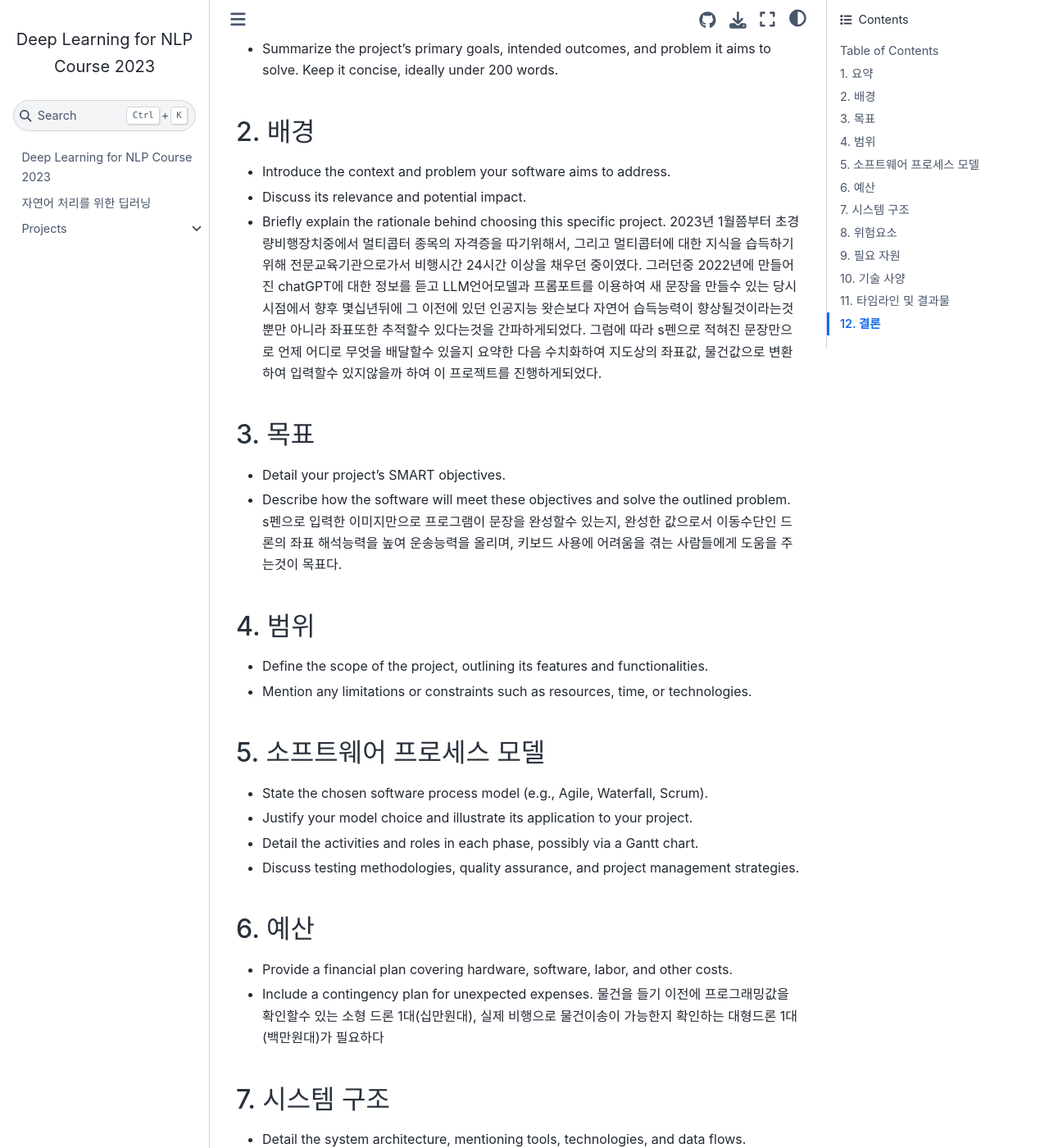
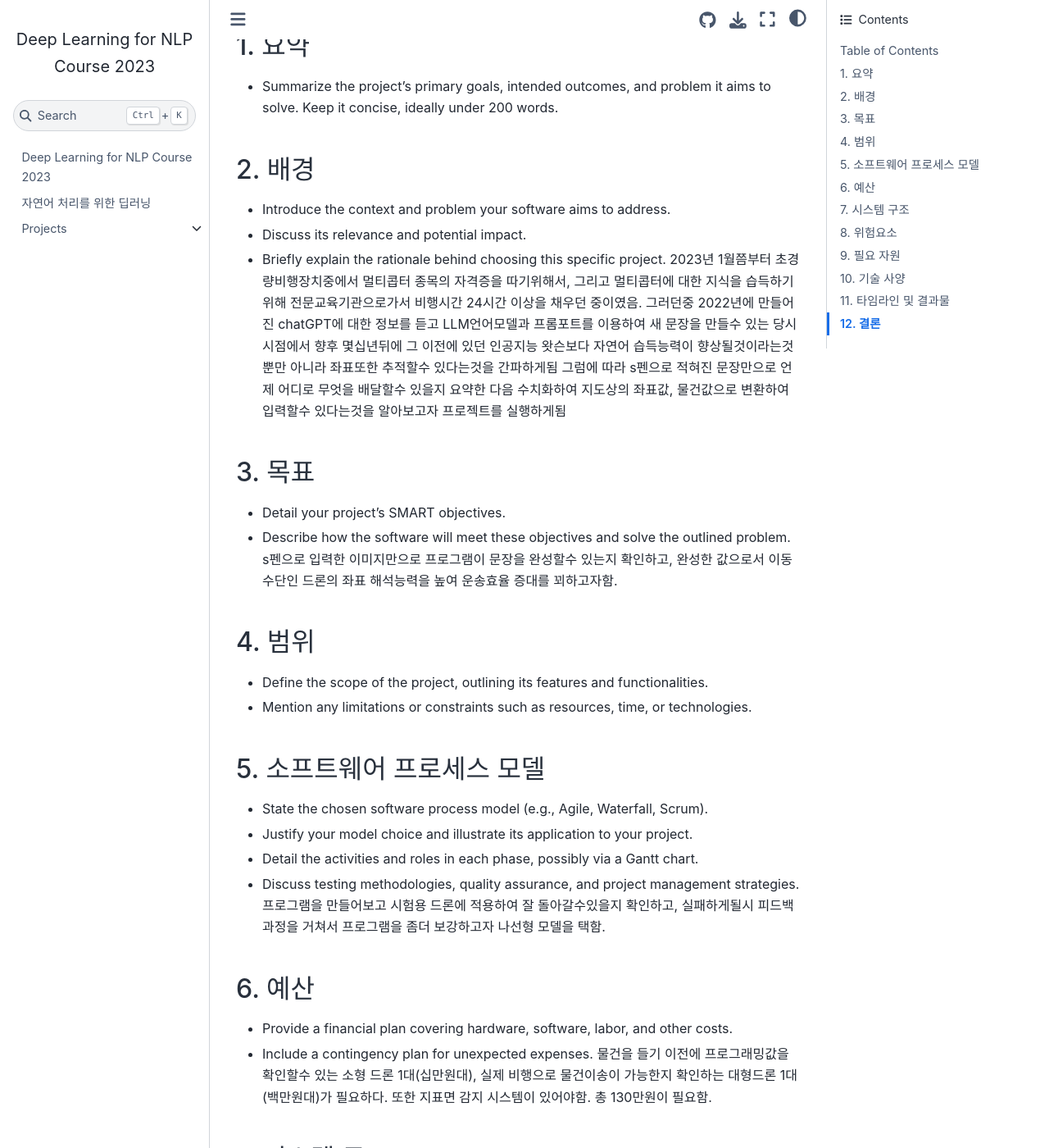
Before and after one commit to ypilseong/deepnlp-2023, a Jupyter Book: the page built from book/projects/202332012/proposal.md, in a window 1280 px wide and 1400 px high, scrolled down 807 px. Shown: the whole window at 82% size. Built offline with Jupyter Book 1.0.4 settings and Sphinx 7.4.7 and the Sphinx Book theme 1.1.4, drawn with Linux system fonts in a browser that asks for light colours; some of the changed text lies outside the part shown.

Commit message:
Update proposal.md

```diff
--- a/book/projects/202332012/proposal.md
+++ b/book/projects/202332012/proposal.md
@@ -32,15 +32,15 @@
 - Introduce the context and problem your software aims to address.
 - Discuss its relevance and potential impact.
 - Briefly explain the rationale behind choosing this specific project.
-  2023년 1월쯤부터 초경량비행장치중에서 멀티콥터 종목의 자격증을 따기위해서, 그리고 멀티콥터에 대한 지식을 습득하기위해 전문교육기관으로가서 비행시간 24시간 이상을 채우던 중이였다.  그러던중 2022년에 만들어진 chatGPT에 대한 정보를 듣고
-  LLM언어모델과 프롬포트를 이용하여 새 문장을 만들수 있는 당시 시점에서 향후 몇십년뒤에 그 이전에 있던 인공지능 왓슨보다 자연어 습득능력이 향상될것이라는것뿐만 아니라 좌표또한 추적할수 있다는것을 간파하게되었다.
-  그럼에 따라  s펜으로 적혀진 문장만으로 언제 어디로 무엇을 배달할수 있을지  요약한 다음 수치화하여 지도상의 좌표값, 물건값으로 변환하여 입력할수 있지않을까 하여 이 프로젝트를 진행하게되었다.
+  2023년 1월쯤부터 초경량비행장치중에서 멀티콥터 종목의 자격증을 따기위해서, 그리고 멀티콥터에 대한 지식을 습득하기위해 전문교육기관으로가서 비행시간 24시간 이상을 채우던 중이였음.  그러던중 2022년에 만들어진 chatGPT에 대한 정보를 듣고
+  LLM언어모델과 프롬포트를 이용하여 새 문장을 만들수 있는 당시 시점에서 향후 몇십년뒤에 그 이전에 있던 인공지능 왓슨보다 자연어 습득능력이 향상될것이라는것뿐만 아니라 좌표또한 추적할수 있다는것을 간파하게됨
+  그럼에 따라  s펜으로 적혀진 문장만으로 언제 어디로 무엇을 배달할수 있을지  요약한 다음 수치화하여 지도상의 좌표값, 물건값으로 변환하여 입력할수 있다는것을 알아보고자 프로젝트를 실행하게됨
 
 ## 3. 목표
 
 - Detail your project’s SMART objectives.
 - Describe how the software will meet these objectives and solve the outlined problem.
-  s펜으로 입력한 이미지만으로 프로그램이 문장을 완성할수 있는지, 완성한 값으로서 이동수단인 드론의 좌표 해석능력을 높여 운송능력을 올리며,  키보드 사용에 어려움을 겪는 사람들에게 도움을 주는것이 목표다.
+  s펜으로 입력한 이미지만으로 프로그램이 문장을 완성할수 있는지 확인하고, 완성한 값으로서 이동수단인 드론의 좌표 해석능력을 높여 운송효율 증대를 꾀하고자함.
 
 ## 4. 범위
 
@@ -53,12 +53,12 @@
 - Justify your model choice and illustrate its application to your project.
 - Detail the activities and roles in each phase, possibly via a Gantt chart.
 - Discuss testing methodologies, quality assurance, and project management strategies.
-
+  프로그램을 만들어보고 시험용 드론에 적용하여 잘 돌아갈수있을지 확인하고, 실패하게될시 피드백 과정을 거쳐서 프로그램을 좀더 보강하고자 나선형 모델을 택함.
 ## 6. 예산
 
 - Provide a financial plan covering hardware, software, labor, and other costs.
 - Include a contingency plan for unexpected expenses.
-  물건을 들기 이전에 프로그래밍값을 확인할수 있는 소형 드론 1대(십만원대), 실제 비행으로 물건이송이 가능한지 확인하는 대형드론 1대(백만원대)가 필요하다
+  물건을 들기 이전에 프로그래밍값을 확인할수 있는 소형 드론 1대(십만원대), 실제 비행으로 물건이송이 가능한지 확인하는 대형드론 1대(백만원대)가 필요하다. 또한 지표면 감지 시스템이 있어야함.   총 130만원이 필요함.
 
 ## 7. 시스템 구조
 
@@ -66,12 +66,14 @@
 - Explain data storage, management strategies, and both hardware and software requirements.
 - Discuss data visualization and analytical tools you plan to use.
 - Incorporate flowcharts or diagrams to visually represent the system architecture.
-
+s펜으로 입력된 글자를 이미지로 해석하여 이미지를 텍스트로 변환하여 텍스트로 좌표 요약본을 만들고 드론의 이동위치로 반영함. 필체 데이터를 통하여 패턴을 기계학습시켜서  좌표 요약을 한다. 이륙후부터  비행 순항시 지표면으로부터 150미터 미만, 140미터 이상을 유지하도록 한다.
 ## 8. 위험요소
 
 - Identify potential risks such as technical issues or resource limitations.
 - Provide mitigation strategies for each risk.
-비행중 추락 가능성, 비행할수 없는 날씨가 생기게될때, s펜으로 적은것이 인식이 안될때
+-비행 전:프로그램 인식이 안됨, 업데이트가 이루어지지않음, 용량 한계, 프로펠러 파손, 드론 동력원인 리튬 전지에 문제 발생,  사전 비행허가를 받지않음, 안전구역 확보가 되지않음, 날씨가 비행하기 부적절함
+-비행 중: 날개 회전수에 불균형이 이뤄어짐, 주변에 사람이 있음, 정해진 코스를 이탈함, 너무 낮게남, 너무 높이남
+-비행 후: 리튬전지 과열이 있었는가, 착륙 이후 고장이 있었는가, 입력된 값에 따른 착륙이 이루어졌는가
 ## 9. 필요 자원
 
 - Enumerate required resources, including staff roles, equipment, and software.
@@ -86,7 +88,7 @@
 
 - Establish a project timeline with milestones and deadlines.
 - Specify what will be delivered at each milestone and the quality assurance measures in place.
-
+  드론을 띄울수 있는 시간에서 저녁시간이 금지되어있기에 오후 6시 30분 이후부터 오전 8시 29분까지 드론 비행이 안되고, 12시부터 1시까지를 점심시간으로 마찬가지로 빼면,  오전 8시 30분부터 11시 50분, 1시부터 6시 20분   전반부와 후반부로 나뉘어 비행할수 있다.  따라서 비행금지시간에는 프로그램 및 필체 데이터를 수집하고있다가, 실제 비행시간시에 그동안 만들었던 데이터를 입력하여 드론을 비행시켜서 비행안정성과 좌표 정확도를 확인한다.
 ## 12. 결론
 
 - Summarize key points, reiterate the project’s importance, and present a call to action.
```
Also changed, not shown: other parts of book/projects/202332012/proposal.md (+1 -1 lines).
